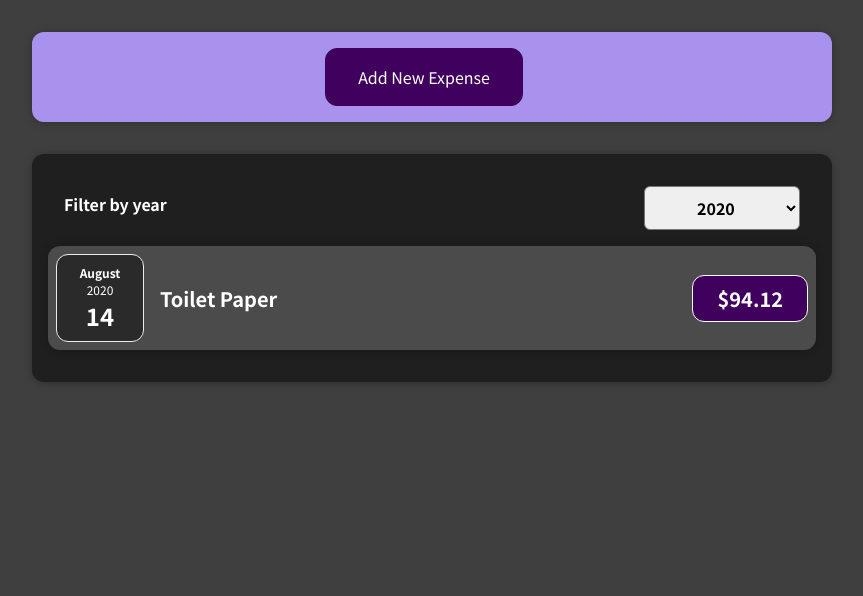
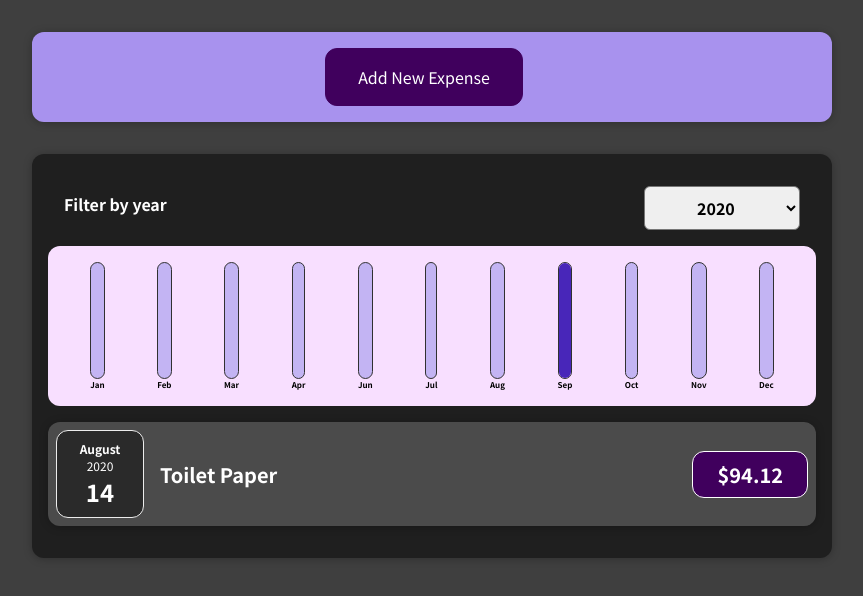
Before and after one commit to codesgoodman/expense-tracker, a React (Create React App) app: page / in a window 1280 px wide. Shown: the top 596 px of the page, without its empty margins (208-1071 px from the left). Built offline with nearby package versions, Linux system fonts and the light colour scheme.

Commit message:
return jsx in chartBar

```diff
--- a/src/components/Chart/Chart.js
+++ b/src/components/Chart/Chart.js
@@ -1,9 +1,9 @@
 import React from "react";
-import ChartBar from "./ChartBar.JS";
+import ChartBar from "./ChartBar";
 import "./Chart.css";
 
 const Chart = (props) => {
-  const dataPointValues = props.datapoints.map((dataPoint) => dataPoint.value);
+  const dataPointValues = props.dataPoints.map((dataPoint) => dataPoint.value);
   const totalMaximum = Math.max(...dataPointValues);
 
   return (
--- a/src/components/Chart/ChartBar.js
+++ b/src/components/Chart/ChartBar.js
@@ -6,12 +6,18 @@ const ChartBar = (props) => {
   if (props.maxValue > 0) {
     barFillHeight = Math.round((props.value / props.maxValue) * 100) + "%";
   }
-  <div className="chart-bar">
-    <div className="chart-bar__inner">
-      <div className="chart-bar__fill" style={{ height: barFillHeight }}></div>
+
+  return (
+    <div className="chart-bar">
+      <div className="chart-bar__inner">
+        <div
+          className="chart-bar__fill"
+          style={{ height: barFillHeight }}
+        ></div>
+      </div>
+      <div className="chart-bar__label">{props.label}</div>
     </div>
-    <div className="chart-bar__label">{props.label}</div>
-  </div>;
+  );
 };
 
 export default ChartBar;
--- a/src/components/Expenses/Expenses.js
+++ b/src/components/Expenses/Expenses.js
@@ -2,6 +2,7 @@ import React, { useState } from "react";
 import Card from "../UI/Card";
 import ExpensesFilter from "./ExpensesFilter";
 import ExpensesList from "./ExpensesList";
+import ExpensesChart from "./ExpensesChart";
 import "./Expenses.css";
 function Expenses(props) {
   const [filteredYear, setFilteredYear] = useState("2020");
@@ -20,6 +21,7 @@ function Expenses(props) {
           selected={filteredYear}
           onChangeFilter={filterChangeHandler}
         />
+        <ExpensesChart expenses={filteredExpenses} />
         <ExpensesList items={filteredExpenses} />
       </Card>
     </div>
--- a/src/components/Expenses/ExpensesChart.js
+++ b/src/components/Expenses/ExpensesChart.js
@@ -15,7 +15,7 @@ function ExpensesChart(props) {
     { label: "Nov", value: 0 },
     { label: "Dec", value: 0 },
   ];
-  for (const expense in props.expenses) {
+  for (const expense of props.expenses) {
     const expenseMonth = expense.date.getMonth();
     chartDataPoints[expenseMonth].value += expense.amount;
   }
```
